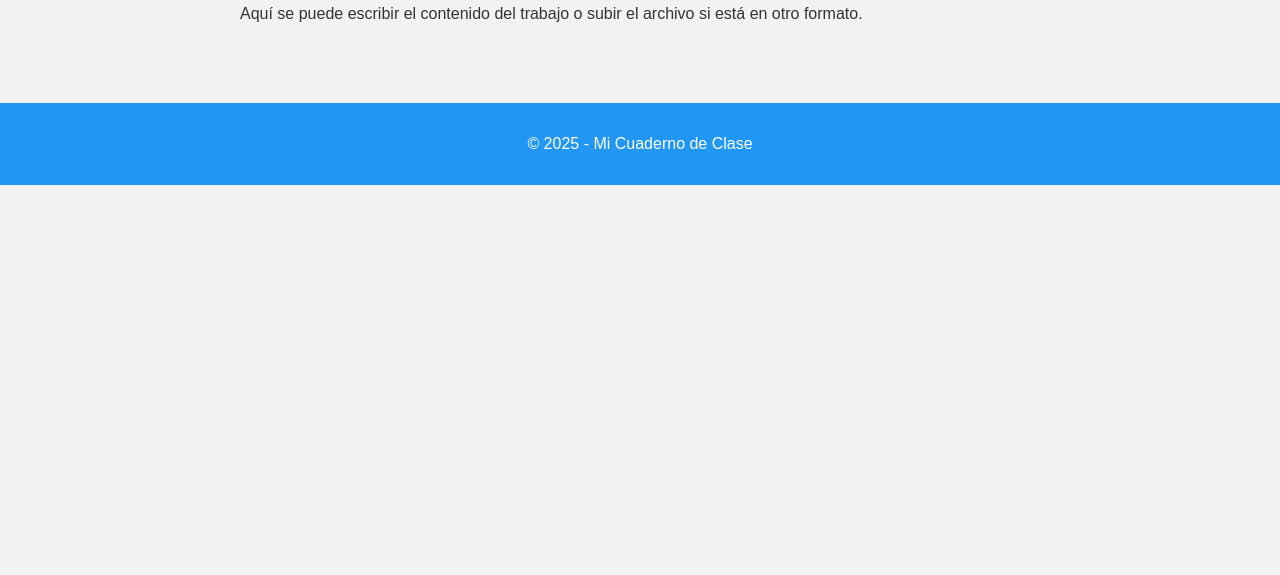
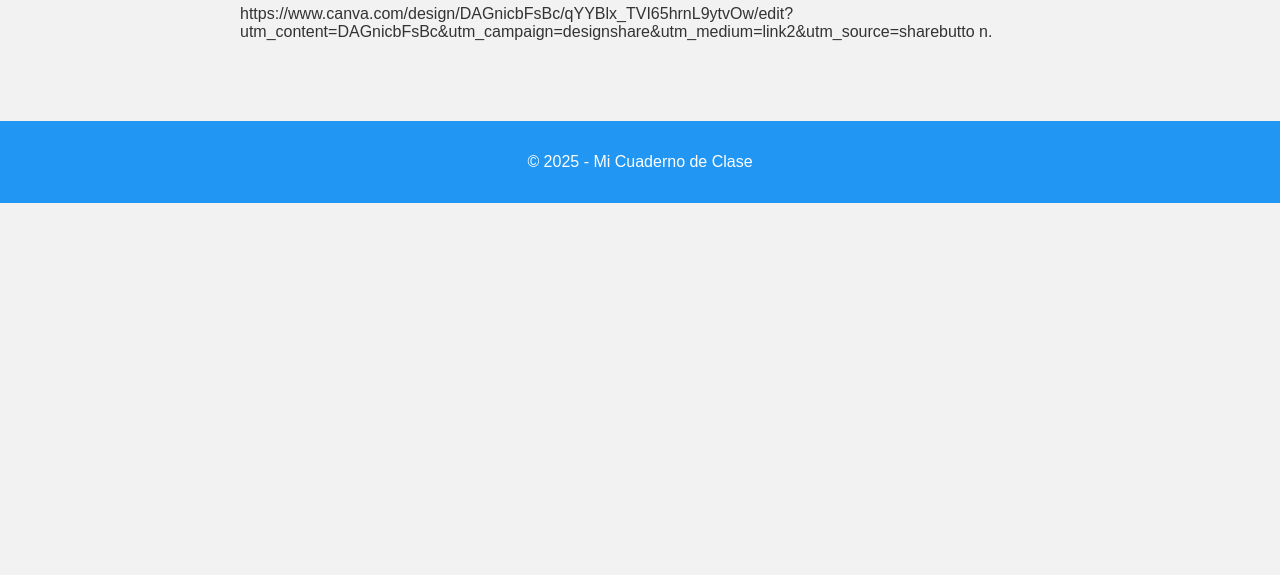
Before and after one commit to francesch56/cuadernodigitaldeinfo, a plain HTML site: page presentacion.html in a window 1280 px wide. Shown: the part 225-800 px from the top of the page. Drawn offline with Linux system fonts and the light colour scheme.

Commit message:
Update presentacion.html

```diff
--- a/presentacion.html
+++ b/presentacion.html
@@ -13,11 +13,14 @@
     <main>
         <section>
             <h2>Presentación sobre ciudadanía digital</h2>
-            <p>Aquí se puede escribir el contenido del trabajo o subir el archivo si está en otro formato.</p>
+            <p>https://www.canva.com/design/DAGnicbFsBc/qYYBlx_TVI65hrnL9ytvOw/edit?
+utm_content=DAGnicbFsBc&utm_campaign=designshare&utm_medium=link2&utm_source=sharebutto
+n.</p>
         </section>
     </main>
     <footer>
         <p>© 2025 - Mi Cuaderno de Clase</p>
     </footer>
 </body>
+
 </html>
```
